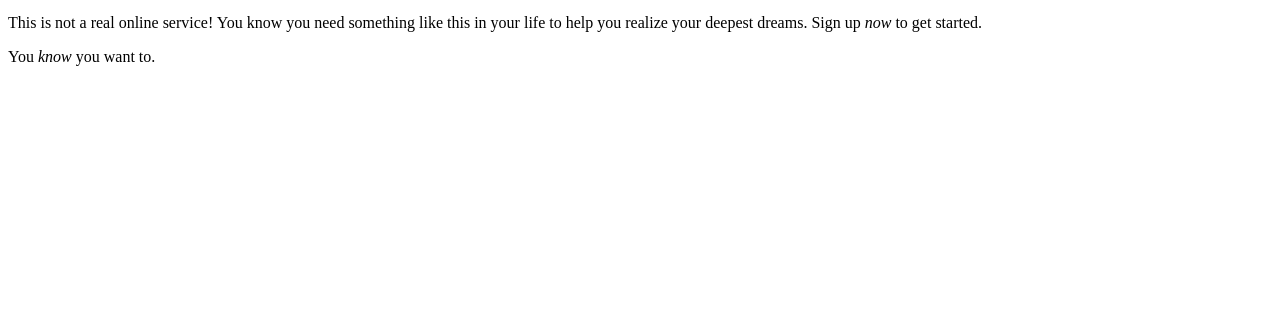
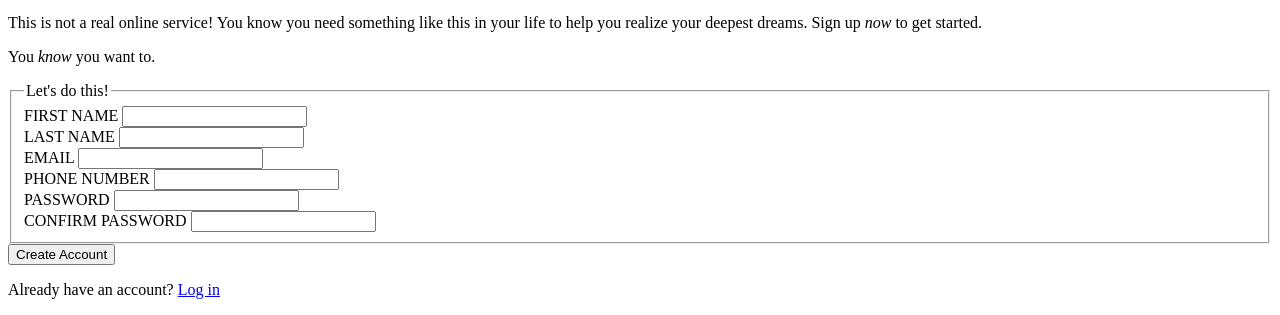
Before and after one commit to haafizzismail/TOP-signup-form, a plain HTML site: page index.html in a window 1280 px wide. Shown: the part 943-1258 px from the top of the page. Before the commit the page ends 1025 px from the top, so only its background shows below. Drawn offline with Linux system fonts and the light colour scheme; a script that the page names is missing.

Commit message:
add form html

```diff
--- a/index.html
+++ b/index.html
@@ -31,7 +31,43 @@
                     your deepest dreams. Sign up <em>now</em> to get started.</p>
                 <p>You <em>know</em> you want to.</p>
             </div>
-            <form action="#" method="POST"></form>
+            <form action="#" method="POST">
+                <fieldset>
+                    <legend>Let's do this!</legend>
+                    <div>
+                        <div>
+                            <label for="first-name">FIRST NAME</label>
+                            <input type="text" id="first-name" name="first-name">
+                        </div>
+                        <div>
+                            <label for="last-name">LAST NAME</label>
+                            <input type="text" id="last-name" name="last-name">
+                        </div>
+                    </div>
+                    <div>
+                        <div>
+                            <label for="email">EMAIL</label>
+                            <input type="email" id="email" name="email">
+                        </div>
+                        <div>
+                            <label for="phone">PHONE NUMBER</label>
+                            <input type="tel" name="phone" id="phone">
+                        </div>
+                    </div>
+                    <div>
+                        <div>
+                            <label for="pwd">PASSWORD</label>
+                            <input type="password" id="pwd" name="pwd">
+                        </div>
+                        <div>
+                            <label for="confirm-pwd">CONFIRM PASSWORD</label>
+                            <input type="password" name="confirm-pwd" id="confirm-pwd">
+                        </div>
+                    </div>
+                </fieldset>
+                <button type="submit">Create Account</button>
+                <p>Already have an account? <a href="#">Log in</a></p>
+            </form>
         </section>
     </main>
 </body>
```
